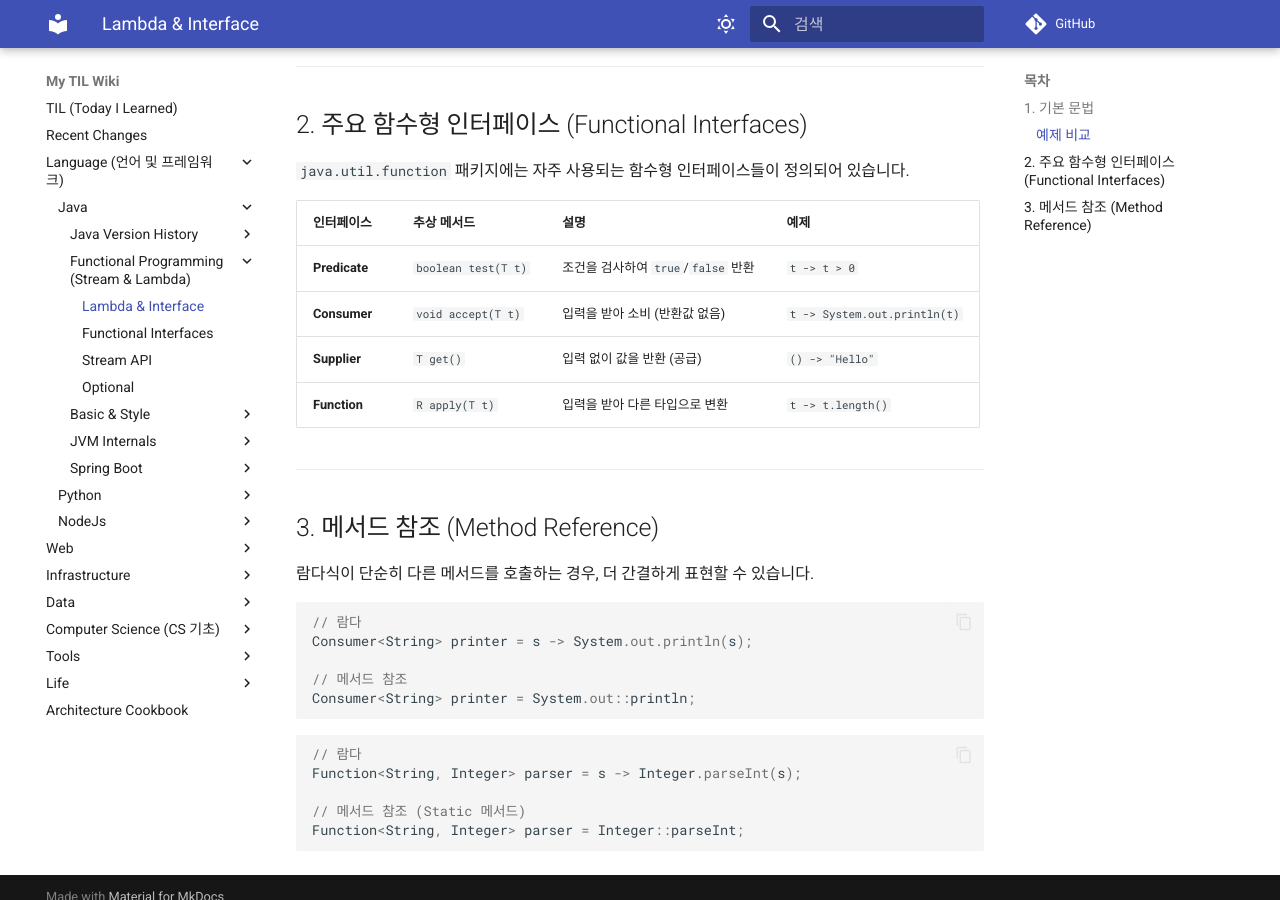
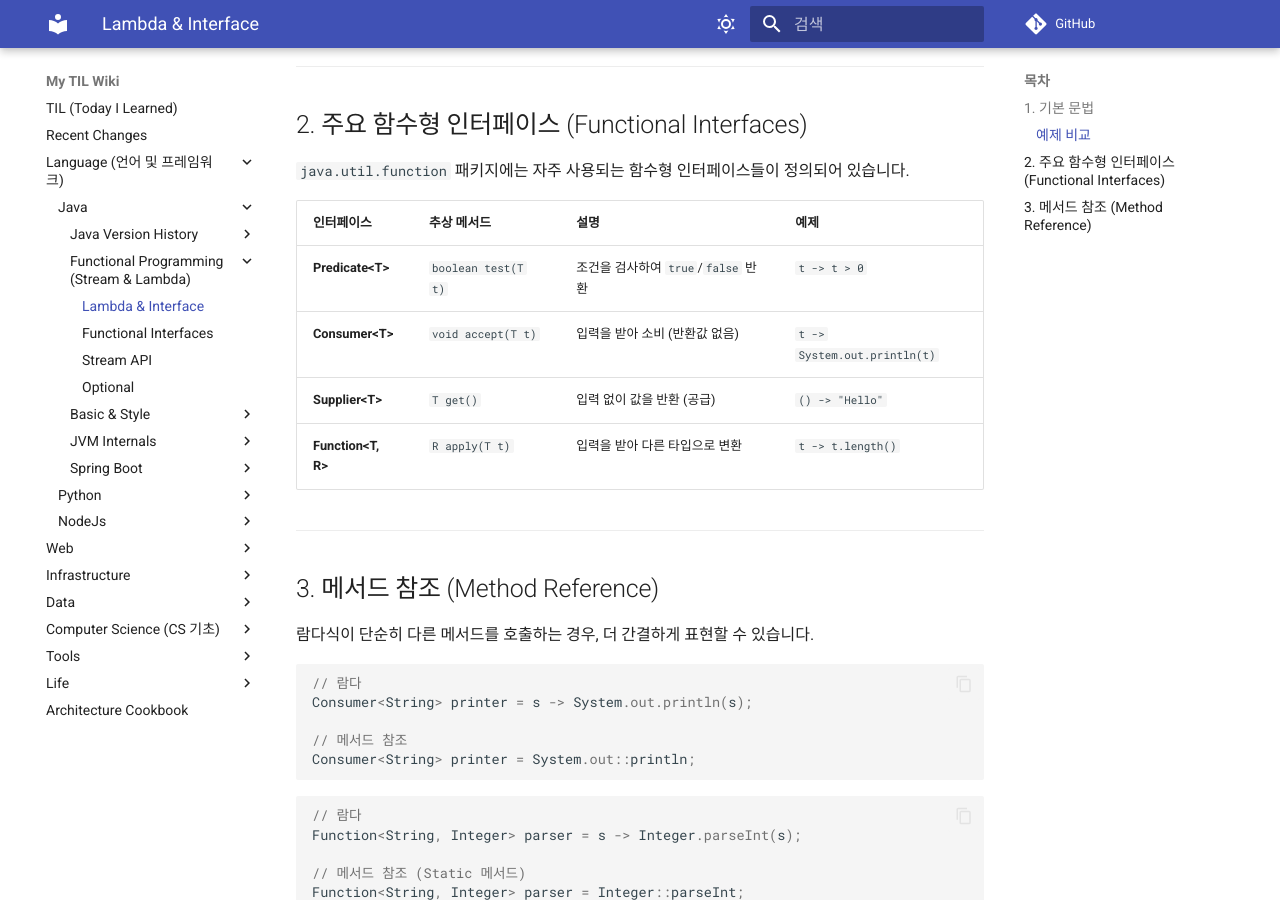
Before and after one commit to DevDooly/TIL, an MkDocs documentation site: the page built from docs/Language/Java/Functional/Lambda.md, in a window 1280 px wide and 900 px high, scrolled down 711 px. Built offline with MkDocs 1.6.1 and Material for MkDocs 9.7.7, drawn with Linux system fonts in a browser that asks for light colours; comment, search, counter and statistics services are not loaded; part of the change alters nothing that is shown.

```diff
--- a/docs/Language/Java/Functional/Lambda.md
+++ b/docs/Language/Java/Functional/Lambda.md
@@ -35,10 +35,10 @@ Comparator<Integer> comparator = (a, b) -> a.compareTo(b);
 
 | 인터페이스 | 추상 메서드 | 설명 | 예제 |
 | :--- | :--- | :--- | :--- |
-| **Predicate<T>** | `boolean test(T t)` | 조건을 검사하여 `true`/`false` 반환 | `t -> t > 0` |
-| **Consumer<T>** | `void accept(T t)` | 입력을 받아 소비 (반환값 없음) | `t -> System.out.println(t)` |
-| **Supplier<T>** | `T get()` | 입력 없이 값을 반환 (공급) | `() -> "Hello"` |
-| **Function<T, R>** | `R apply(T t)` | 입력을 받아 다른 타입으로 변환 | `t -> t.length()` |
+| **Predicate&lt;T&gt;** | `boolean test(T t)` | 조건을 검사하여 `true`/`false` 반환 | `t -> t > 0` |
+| **Consumer&lt;T&gt;** | `void accept(T t)` | 입력을 받아 소비 (반환값 없음) | `t -> System.out.println(t)` |
+| **Supplier&lt;T&gt;** | `T get()` | 입력 없이 값을 반환 (공급) | `() -> "Hello"` |
+| **Function&lt;T, R&gt;** | `R apply(T t)` | 입력을 받아 다른 타입으로 변환 | `t -> t.length()` |
 
 ---
 
```
